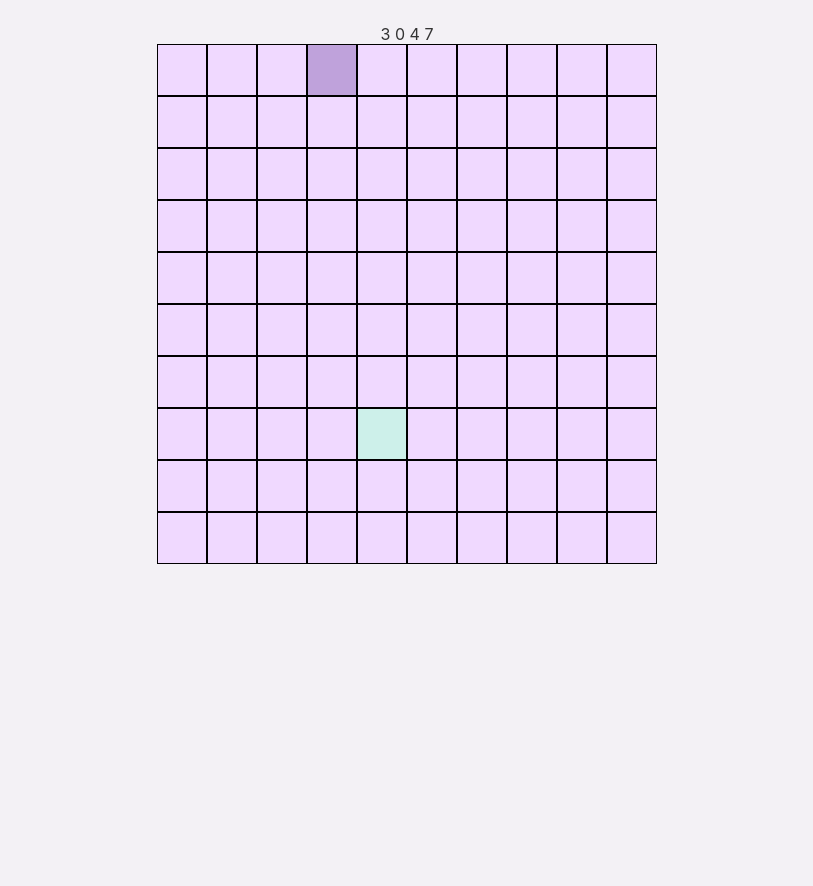
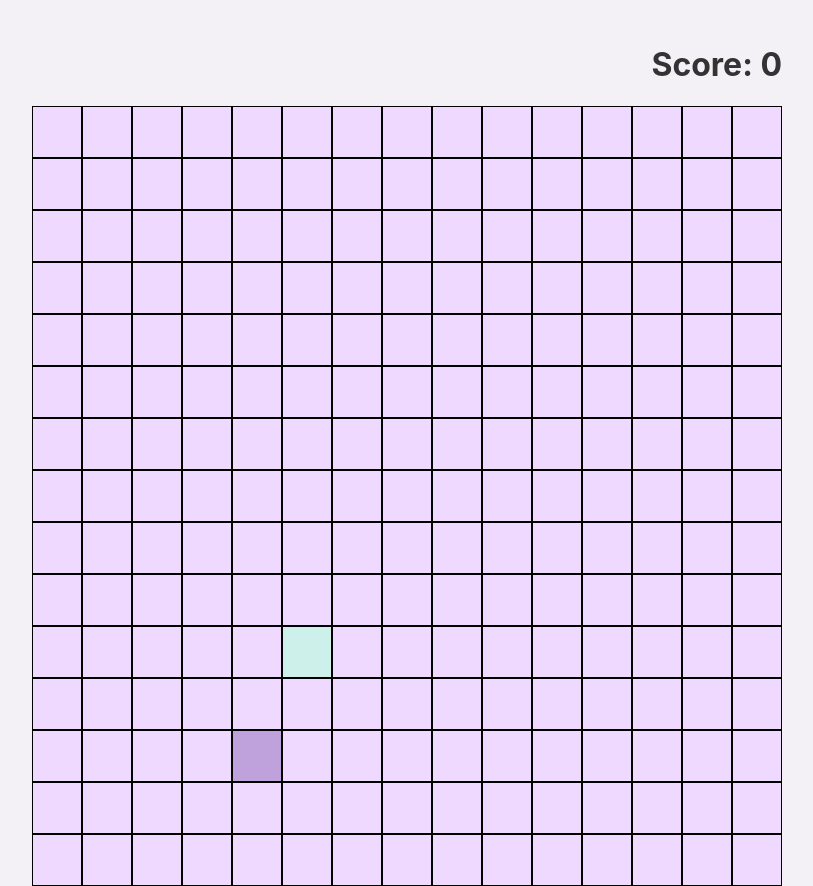
Before and after one commit to samfirminger/svelte-snake, a Svelte app: page / in a window 1280 px wide. Shown: the whole page, without its empty margins (233-1046 px from the left). Before the commit the page ends 800 px from the top, so only its background shows below. Built offline with nearby package versions, Linux system fonts and the light colour scheme.

Commit message:
added score count

```diff
--- a/src/App.svelte
+++ b/src/App.svelte
@@ -2,12 +2,13 @@
     import Grid from './Grid.svelte';
     import {onMount} from "svelte";
 
-    const gridSize = 10;
+    const gridSize = 15;
     let snakeHeadPosX = Math.floor(Math.random() * (gridSize - 1));
     let snakeHeadPosY = Math.floor(Math.random() * (gridSize - 1));
     let snake = [[snakeHeadPosX, snakeHeadPosY]];
     let foodPosX;
     let foodPosY;
+    let score = 0;
     let gameOver = false;
 
     const directions = ['up', 'right', 'down', 'left'];
@@ -18,7 +19,7 @@
         const x = Math.floor(Math.random() * (gridSize - 1));
         const y = Math.floor(Math.random() * (gridSize - 1));
 
-        if (x !== snakeHeadPosX && y !== snakeHeadPosY) {
+        if (!snake.some(snakeCell => arrayEquals(snakeCell, [x, y]))) {
             foodPosX = x;
             foodPosY = y;
             return;
@@ -76,6 +77,7 @@
         if (snake[0][0] === foodPosX && snake[0][1] === foodPosY) {
             snake.push([foodPosX, foodPosY]);
             generateNewFoodPos();
+            score+=5;
         }
     }
 
@@ -103,6 +105,7 @@
         text-align: center;
         padding: 1em;
         margin: 0 auto;
+        height: 100vh;
     }
 </style>
 
@@ -110,10 +113,10 @@
 
 <main>
     <div className="main-app-wrapper">
-        {#if !gameOver}
-            <Grid gridSize={gridSize} bind:snake bind:foodPosX bind:foodPosY/>
+        {#if gameOver}
+            <div>GAME OVER</div>
         {:else}
-            <div>GAME OVER</div>
+            <Grid gridSize={gridSize} bind:score bind:snake bind:foodPosX bind:foodPosY/>
         {/if}
     </div>
 </main>
--- a/src/Grid.svelte
+++ b/src/Grid.svelte
@@ -1,4 +1,5 @@
 <script>
+    export let score;
     export let gridSize;
     export let snake;
     export let foodPosX;
@@ -16,8 +17,12 @@
 
 <style>
     .grid {
-        width: 500px;
+        width: 750px;
         margin: 0 auto;
+    }
+
+    .score {
+        text-align: right;
     }
 
     .row {
@@ -41,7 +46,7 @@
 </style>
 
 <div class="grid">
-    {snake[0][0]} {snake[0][1]} {foodPosX} {foodPosY}
+    <h1 class="score">Score: {score}</h1>
     {#each Array(gridSize) as _, i}
         <div class="row">
             {#each Array(gridSize) as _, j}
```
